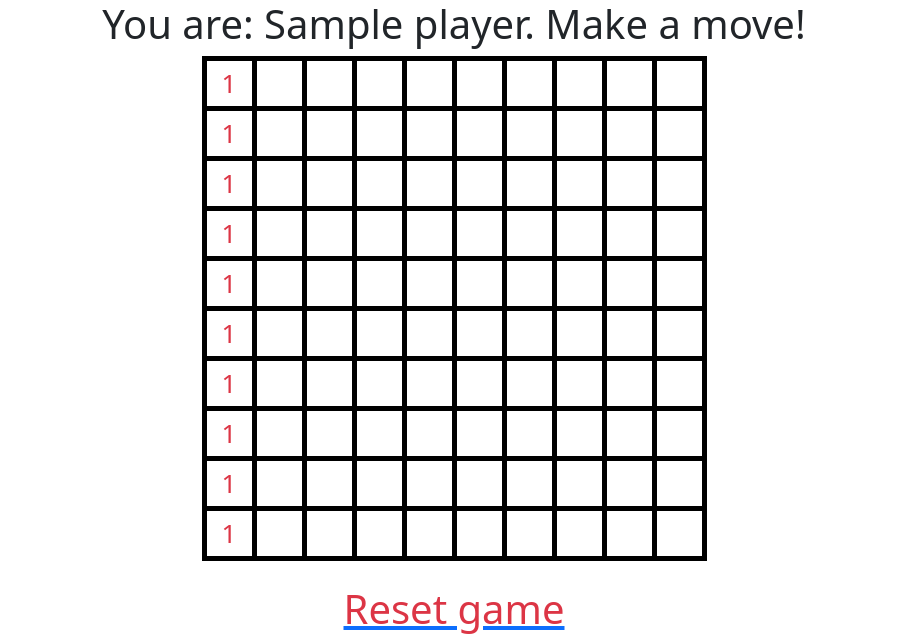
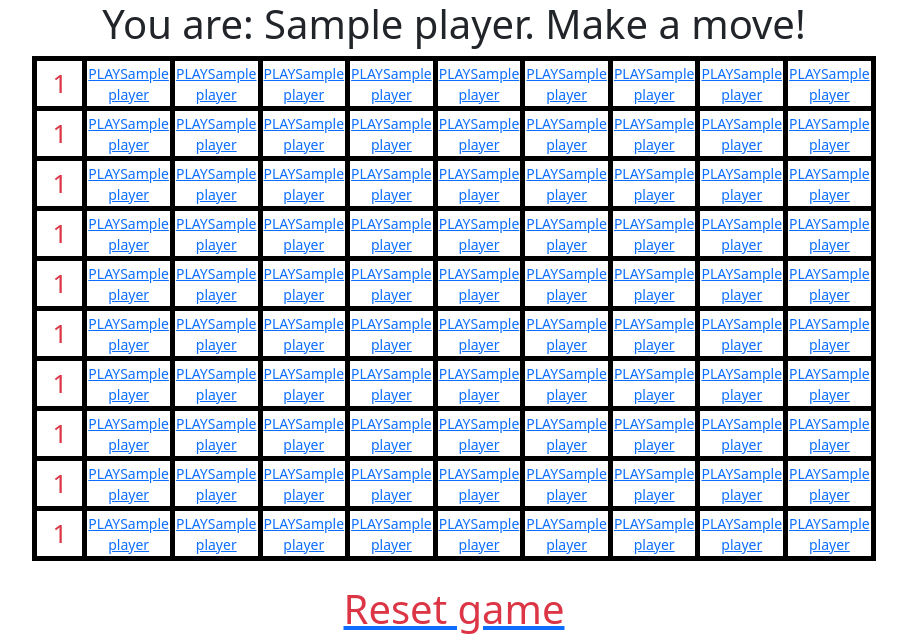
Before and after one commit to yellow-elephant/ylab_reverse_tic_tac_toe, a Flask app: template templates/board.html in a window 1280 px wide. Shown: the top 635 px of the page, without its empty margins (186-1093 px from the left). Run offline with Flask 2, Linux system fonts and the light colour scheme; the template is opened without the code that fills it: most values are stand-ins (such as "Sample title", 1, 10 or a date in 2020).

Commit message:
commit for safari testing

```diff
--- a/templates/board.html
+++ b/templates/board.html
@@ -27,8 +27,8 @@
                 font-size: 14px;
             }
             .play {
-                height:100%;
-                width:100%;
+<!--                height:100%;-->
+<!--                width:100%;-->
             }
     </style>
 </head>
@@ -49,6 +49,7 @@
             {% else %}
             <a href="{{ url_for('play', row=x, col=y) }}">
                 <div class="play">
+                    PLAY{{player}}
                 </div>
             </a>
             {% endif %}
```
